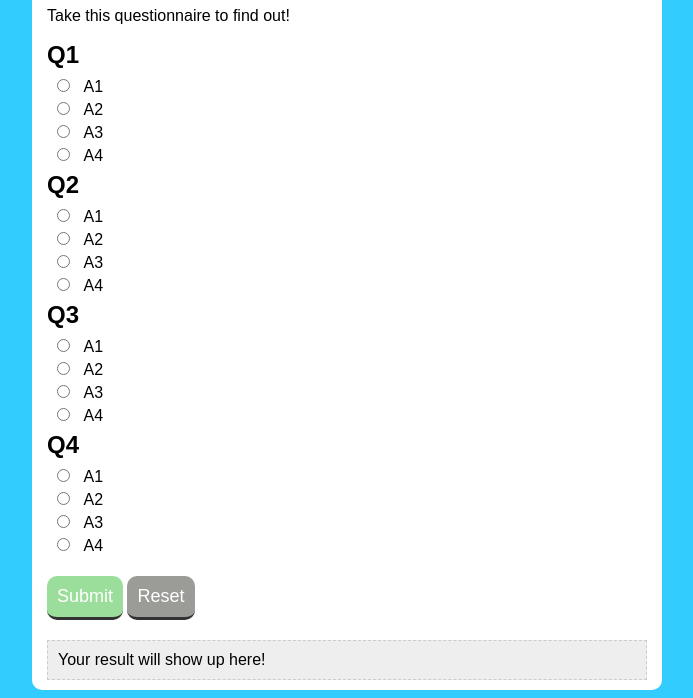
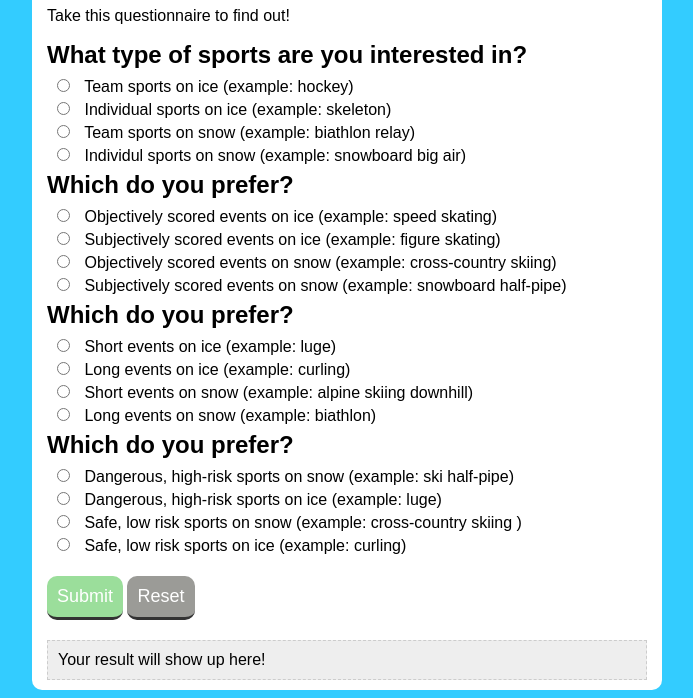
Before and after one commit to GhilliedFox/COMP1800_TeamDTC01, a plain HTML site: page questionnaire.html in a window 1280 px wide. Shown: the part 128-826 px from the top of the page, without its empty margins (293-986 px from the left). Drawn offline with Linux system fonts and the light colour scheme.

Commit message:
edited questionnaire.html

```diff
--- a/questionnaire.html
+++ b/questionnaire.html
@@ -2,95 +2,95 @@
 <html lang="en">
   <head>
     <meta charset="UTF-8" />
-    <title>Javascript Questionnaire</title>
+    <title>Olympic Questionnaire</title>
     <link rel="stylesheet" href="./css/questionnaire.css" />
   </head>
   <body>
     <!-- partial:index.partial.html -->
     <div id="wrapper">
-      <h1>Olympic Athletes Suggestions Questionnaire</h1>
+      <h1>Which Olympic Athletes Should You Follow?</h1>
       <p>Take this questionnaire to find out!</p>
 
       <form id="quiz">
         <!-- Question 1 -->
-        <h2>Q1</h2>
+        <h2>What type of sports are you interested in?</h2>
         <!-- Here are the choices for the first question. Each input tag must have the same name. For this question, the name is q1. -->
         <!-- The value is which answer the choice corresponds to. -->
         <label
           ><input type="radio" name="q1" value="c1" />
-          A1 </label
+          Team sports on ice (example: hockey) </label
         ><br />
         <label
           ><input type="radio" name="q1" value="c2" />
-          A2 </label
+          Individual sports on ice (example: skeleton) </label
         ><br />
         <label
           ><input type="radio" name="q1" value="c3" />
-          A3 </label
+          Team sports on snow (example: biathlon relay) </label
         ><br />
         <label
           ><input type="radio" name="q1" value="c4" />
-          A4 </label
+          Individul sports on snow (example: snowboard big air) </label
         ><br />
 
         <!-- Question 2 -->
-        <h2>Q2</h2>
+        <h2>Which do you prefer?</h2>
         <!-- Here are the choices for the second question. Notice how each input tag has the same name (q2), but a different name than the previous question. -->
         <label
           ><input type="radio" name="q2" value="c1" />
-          A1 </label
+          Objectively scored events on ice (example: speed skating) </label
         ><br />
         <label
           ><input type="radio" name="q2" value="c2" />
-          A2 </label
+          Subjectively scored events on ice (example: figure skating) </label
         ><br />
         <label
           ><input type="radio" name="q2" value="c3" />
-          A3 </label
+          Objectively scored events on snow (example: cross-country skiing) </label
         ><br />
         <label
           ><input type="radio" name="q2" value="c4" />
-          A4 </label
+          Subjectively scored events on snow (example: snowboard half-pipe) </label
         ><br />
 
         <!-- Question 3 -->
-        <h2>Q3</h2>
+        <h2>Which do you prefer?</h2>
         <!-- Choices for the third question -->
         <label
           ><input type="radio" name="q3" value="c1" />
-          A1 </label
+          Short events on ice (example: luge) </label
         ><br />
         <label
           ><input type="radio" name="q3" value="c2" />
-          A2 </label
+          Long events on ice (example: curling) </label
         ><br />
         <label
           ><input type="radio" name="q3" value="c3" />
-          A3 </label
+          Short events on snow (example: alpine skiing downhill) </label
         ><br />
         <label
           ><input type="radio" name="q3" value="c4" />
-          A4 </label
+          Long events on snow (example: biathlon) </label
         ><br />
 
         <!-- Question 4 -->
-        <h2>Q4</h2>
+        <h2>Which do you prefer?</h2>
         <!-- Choices for the fourth question -->
         <label
           ><input type="radio" name="q4" value="c1" />
-          A1 </label
+          Dangerous, high-risk sports on snow (example: ski half-pipe) </label
         ><br />
         <label
           ><input type="radio" name="q4" value="c2" />
-          A2 </label
+          Dangerous, high-risk sports on ice (example: luge) </label
         ><br />
         <label
           ><input type="radio" name="q4" value="c3" />
-          A3 </label
+          Safe, low risk sports on snow (example: cross-country skiing ) </label
         ><br />
         <label
           ><input type="radio" name="q4" value="c4" />
-          A4 </label
+          Safe, low risk sports on ice (example: curling) </label
         ><br />
 
         <button type="button" id="submit" onclick="tabulateAnswers()">
```
